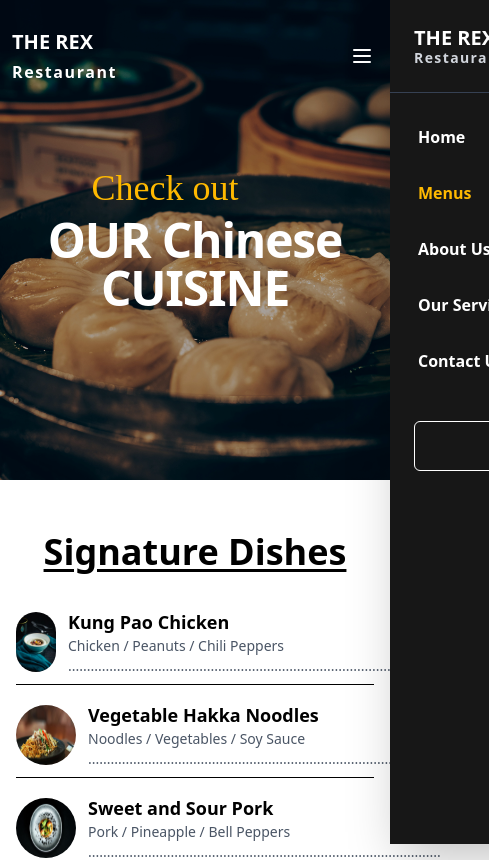
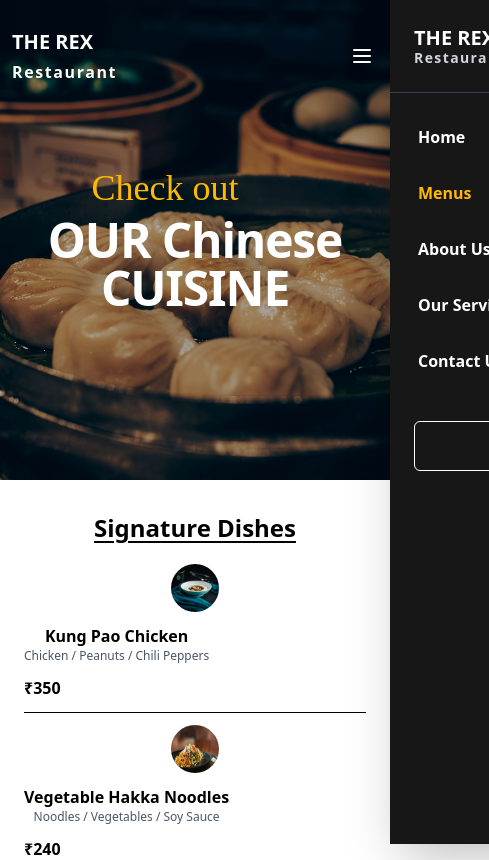
Before and after one commit to Suraj00345/cafe, a React (Vite) app in the folder frontend/: page /menu/chinese in a window 390 px wide. Shown: the top 860 px of the page, 489 px wide, since content can reach past the window. Built offline with nearby package versions, Linux system fonts and the light colour scheme.

Commit message:
fixing menu section  responsiveness issue

```diff
--- a/frontend/src/Pages/Menu/ChineseMenu/index.jsx
+++ b/frontend/src/Pages/Menu/ChineseMenu/index.jsx
@@ -71,35 +71,40 @@ const Chinese = () => {
         </div>
       </div>
       {/* signature dish section */}
-      <div className="items-center my-13">
-        <h1 className="font-bold text-4xl text-center underline underline-offset-4 pb-5">
+      <div className="items-center my-8 sm:my-13 px-4 sm:px-0">
+  <h1 className="font-bold text-2xl sm:text-3xl lg:text-4xl text-center underline underline-offset-4 pb-3 sm:pb-5">
     Signature Dishes
   </h1>
-        <div className="max-w-150 mx-auto p-4">
-          <ul className="space-y-4">
+  <div className="max-w-4xl lg:max-w-6xl mx-auto p-2 sm:p-4">
+    <ul className="space-y-3 sm:space-y-4">
       {dishes.map((dish, index) => (
         <li
           key={index}
-                className="flex justify-between items-center border-b pb-2"
+          className="flex flex-col sm:flex-row justify-between items-start sm:items-center border-b pb-3 sm:pb-2 gap-3 sm:gap-0"
         >
           <img
             src={`${dish.img}`}
-                  className="h-15 w-15 rounded-full"
+            className="h-12 w-12 sm:h-15 sm:w-15 rounded-full mx-auto sm:mx-0 flex-shrink-0"
             alt="Dish Image"
           />
-                <div className="px-3">
-                  <h2 className="text-lg font-semibold">{dish.name}</h2>
-                  <p className="text-sm text-gray-600">
+          <div className="px-0 sm:px-3 text-center sm:text-left flex-grow">
+            <h2 className="text-base sm:text-lg font-semibold">{dish.name}</h2>
+            <p className="text-xs sm:text-sm text-gray-600">
               {dish.description}{" "}
+              <span className="hidden sm:inline">
                 ..............................................................................................
+              </span>
             </p>
           </div>
-                <span className="font-bold">{dish.price}</span>
+          <span className="font-bold text-base sm:text-lg text-center sm:text-right flex-shrink-0">
+            {dish.price}
+          </span>
         </li>
       ))}
     </ul>
   </div>
 </div>
+
       {/* chef special */}
       <div className="relative w-full h-96 overflow-hidden">
         {/* Background Image */}
--- a/frontend/src/Pages/Menu/ContinentalMenu/index.jsx
+++ b/frontend/src/Pages/Menu/ContinentalMenu/index.jsx
@@ -71,30 +71,34 @@ const Continental = () => {
         </div>
       </div>
       {/* signature dish section */}
-      <div className="items-center my-13">
-        <h1 className="font-bold text-4xl text-center underline underline-offset-4 pb-5">
+      <div className="items-center my-8 sm:my-13 px-4 sm:px-0">
+  <h1 className="font-bold text-2xl sm:text-3xl lg:text-4xl text-center underline underline-offset-4 pb-3 sm:pb-5">
     Signature Dishes
   </h1>
-        <div className="max-w-150 mx-auto p-4">
-          <ul className="space-y-4">
+  <div className="max-w-4xl lg:max-w-6xl mx-auto p-2 sm:p-4">
+    <ul className="space-y-3 sm:space-y-4">
       {dishes.map((dish, index) => (
         <li
           key={index}
-                className="flex justify-between items-center border-b pb-2"
+          className="flex flex-col sm:flex-row justify-between items-start sm:items-center border-b pb-3 sm:pb-2 gap-3 sm:gap-0"
         >
           <img
             src={`${dish.img}`}
-                  className="h-15 w-15 rounded-full"
+            className="h-12 w-12 sm:h-15 sm:w-15 rounded-full mx-auto sm:mx-0 flex-shrink-0"
             alt="Dish Image"
           />
-                <div className="px-3">
-                  <h2 className="text-lg font-semibold">{dish.name}</h2>
-                  <p className="text-sm text-gray-600">
+          <div className="px-0 sm:px-3 text-center sm:text-left flex-grow">
+            <h2 className="text-base sm:text-lg font-semibold">{dish.name}</h2>
+            <p className="text-xs sm:text-sm text-gray-600">
               {dish.description}{" "}
+              <span className="hidden sm:inline">
                 ..............................................................................................
+              </span>
             </p>
           </div>
-                <span className="font-bold">{dish.price}</span>
+          <span className="font-bold text-base sm:text-lg text-center sm:text-right flex-shrink-0">
+            {dish.price}
+          </span>
         </li>
       ))}
     </ul>
--- a/frontend/src/Pages/Menu/IndianMenu/index.jsx
+++ b/frontend/src/Pages/Menu/IndianMenu/index.jsx
@@ -71,30 +71,36 @@ const Indian = () => {
         </div>
       </div>
       {/* signature dish section */}
-      <div className="items-center my-13">
-        <h1 className="font-bold text-4xl text-center underline underline-offset-4 pb-5">
+      <div className="items-center my-8 sm:my-13 px-4 sm:px-0">
+        <h1 className="font-bold text-2xl sm:text-3xl lg:text-4xl text-center underline underline-offset-4 pb-3 sm:pb-5">
           Signature Dishes
         </h1>
-        <div className="max-w-150 mx-auto p-4">
-          <ul className="space-y-4">
+        <div className="max-w-4xl lg:max-w-6xl mx-auto p-2 sm:p-4">
+          <ul className="space-y-3 sm:space-y-4">
             {dishes.map((dish, index) => (
               <li
                 key={index}
-                className="flex justify-between items-center border-b pb-2"
+                className="flex flex-col sm:flex-row justify-between items-start sm:items-center border-b pb-3 sm:pb-2 gap-3 sm:gap-0"
               >
                 <img
                   src={`${dish.img}`}
-                  className="h-15 w-15 rounded-full"
+                  className="h-12 w-12 sm:h-15 sm:w-15 rounded-full mx-auto sm:mx-0 flex-shrink-0"
                   alt="Dish Image"
                 />
-                <div>
-                  <h2 className="text-lg font-semibold">{dish.name}</h2>
-                  <p className="text-sm text-gray-600">
+                <div className="text-center sm:text-left flex-grow">
+                  <h2 className="text-base sm:text-lg font-semibold">
+                    {dish.name}
+                  </h2>
+                  <p className="text-xs sm:text-sm text-gray-600">
                     {dish.description}{" "}
-                    ...............................................................................................
+                    <span className="hidden sm:inline">
+                      ...............................................................................................
+                    </span>
                   </p>
                 </div>
-                <span className="font-bold">{dish.price}</span>
+                <span className="font-bold text-base sm:text-lg text-center sm:text-right flex-shrink-0">
+                  {dish.price}
+                </span>
               </li>
             ))}
           </ul>
```
Lines whose indentation alone changed are shown as unchanged.
